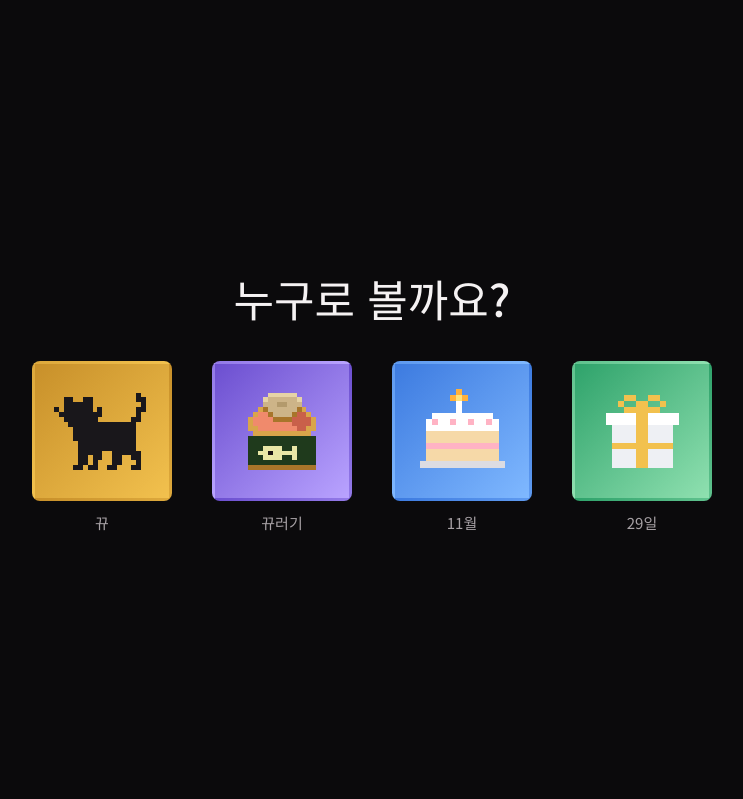
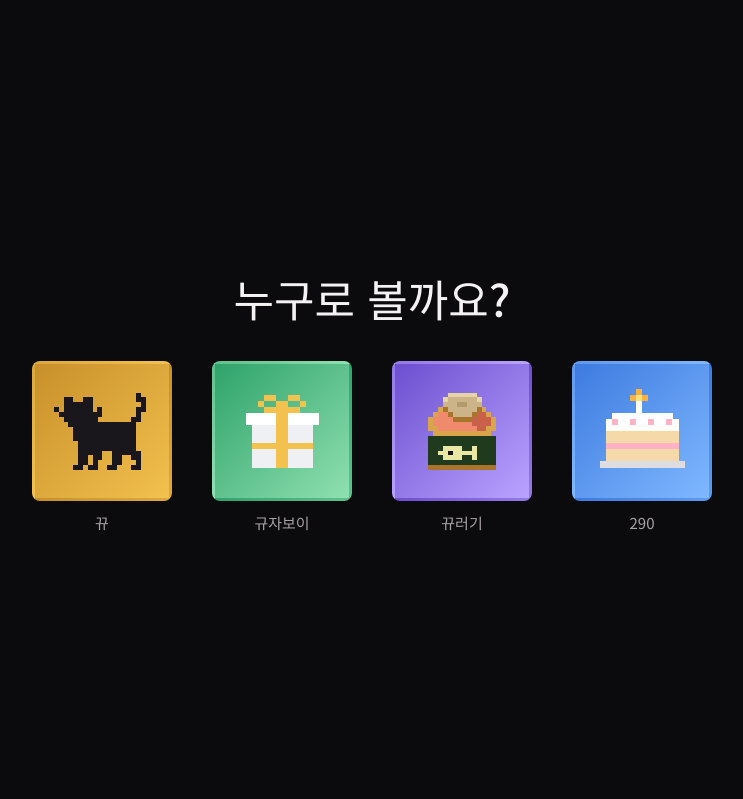
Before and after one commit to kyooflix/kyooflix.github.io, a plain HTML site: page index.html in a window 1280 px wide. Shown: the top 799 px of the page, without its empty margins (268-1011 px from the left). Drawn offline with Linux system fonts and the light colour scheme.

Commit message:
Add files via upload

```diff
--- a/index.html
+++ b/index.html
@@ -120,9 +120,9 @@ footer{padding:20px max(4vw,16px) 40px;color:var(--soft);font-size:13px}
   <h2>누구로 볼까요?</h2>
   <div class="profs">
     <button class="prof" data-c="#f2c14e"><i data-s="kyoo" style="background:linear-gradient(135deg,#c8902a,#f2c14e)"></i>뀨</button>
+    <button class="prof" data-c="#8fe0b0"><i data-s="gift" style="background:linear-gradient(135deg,#2fa36b,#8fe0b0)"></i>규자보이</button>
     <button class="prof" data-c="#b9a3ff"><i data-s="fan" style="background:linear-gradient(135deg,#6c4fd0,#b9a3ff)"></i>뀨러기</button>
-    <button class="prof" data-c="#7fb8ff"><i data-s="cake" style="background:linear-gradient(135deg,#3d7be0,#7fb8ff)"></i>11월</button>
-    <button class="prof" data-c="#8fe0b0"><i data-s="gift" style="background:linear-gradient(135deg,#2fa36b,#8fe0b0)"></i>29일</button>
+    <button class="prof" data-c="#7fb8ff"><i data-s="cake" style="background:linear-gradient(135deg,#3d7be0,#7fb8ff)"></i>290</button>
   </div>
 </div>
 
```
